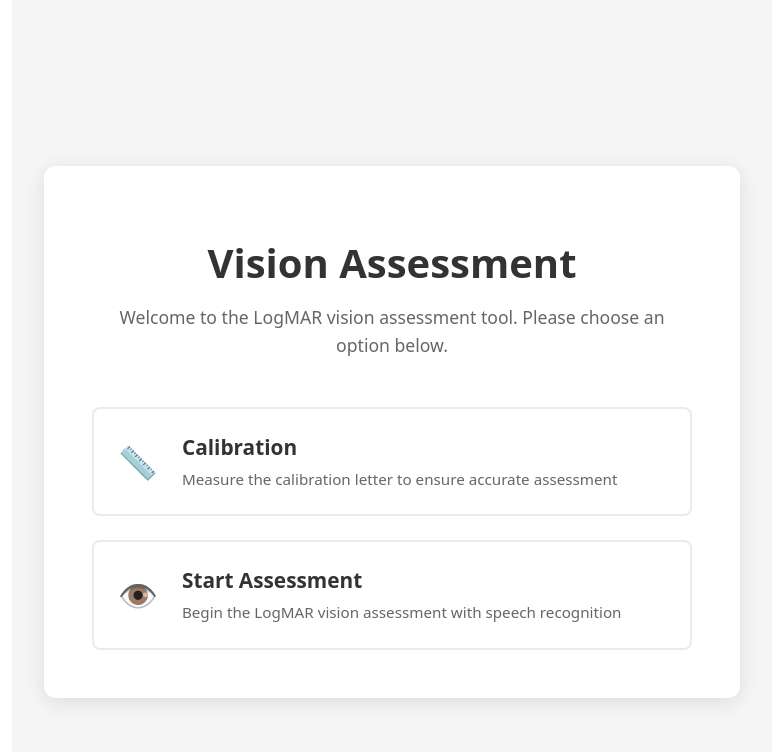
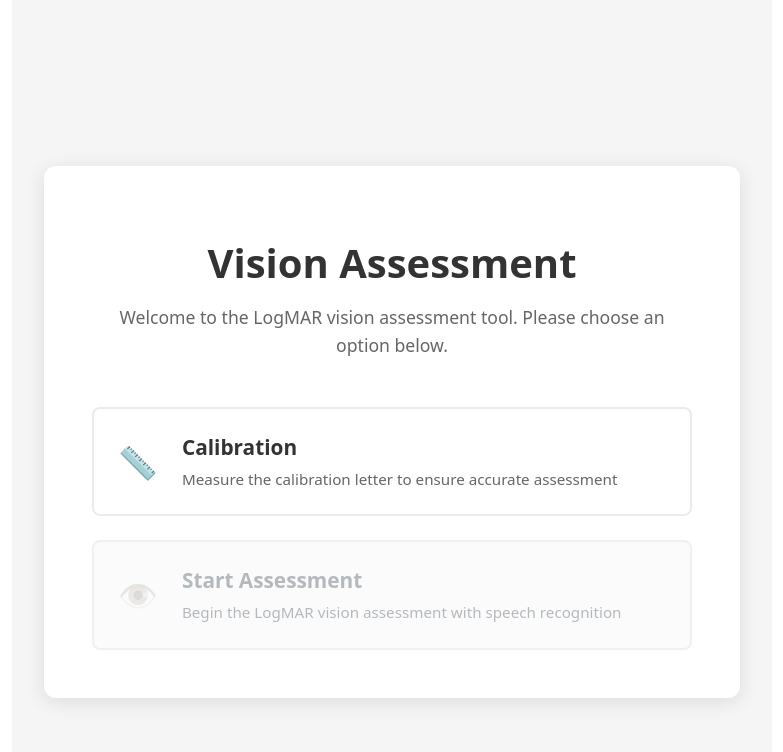
Before and after one commit to mieubrisse/man-vs-myopia-app, a React (Vite) app: page / in a window 1280 px wide. Shown: the top 752 px of the page, without its empty margins (248-1031 px from the left). Built offline with nearby package versions, Linux system fonts and the light colour scheme.

Commit message:
Disable assessment if calibration isn't completed yet

```diff
--- a/src/components/HomeScreen.css
+++ b/src/components/HomeScreen.css
@@ -94,6 +94,24 @@
   box-shadow: 0 4px 12px rgba(0, 123, 255, 0.15);
 }
 
+.home-option.disabled {
+  opacity: 0.5;
+  cursor: not-allowed;
+  border-color: #dee2e6;
+  background: #f8f9fa;
+}
+
+.home-option.disabled:hover {
+  border-color: #dee2e6;
+  box-shadow: none;
+  transform: none;
+}
+
+.home-option.disabled .option-content h3,
+.home-option.disabled .option-content p {
+  color: #6c757d;
+}
+
 @media (max-width: 600px) {
   .home-container {
     padding: 2rem;
--- a/src/components/HomeScreen.tsx
+++ b/src/components/HomeScreen.tsx
@@ -1,4 +1,4 @@
-import React from "react";
+import React, { useState, useEffect } from "react";
 import "./HomeScreen.css";
 
 interface HomeScreenProps {
@@ -10,6 +10,20 @@ const HomeScreen: React.FC<HomeScreenProps> = ({
   onStartCalibration,
   onStartAssessment,
 }) => {
+  const [hasCalibration, setHasCalibration] = useState(false);
+
+  // Check for existing calibration on component mount
+  useEffect(() => {
+    const existingCalibration = localStorage.getItem("calibrationHeight");
+    setHasCalibration(!!existingCalibration);
+  }, []);
+
+  const handleStartAssessment = () => {
+    if (hasCalibration) {
+      onStartAssessment();
+    }
+  };
+
   return (
     <div className="home-screen">
       <div className="home-container">
@@ -34,8 +48,14 @@ const HomeScreen: React.FC<HomeScreenProps> = ({
           </button>
 
           <button
-            className="home-option assessment-option"
-            onClick={onStartAssessment}
+            className={`home-option assessment-option ${
+              !hasCalibration ? "disabled" : ""
+            }`}
+            onClick={handleStartAssessment}
+            disabled={!hasCalibration}
+            title={
+              !hasCalibration ? "Complete calibration to start assessment" : ""
+            }
           >
             <div className="option-icon">👁️</div>
             <div className="option-content">
```
